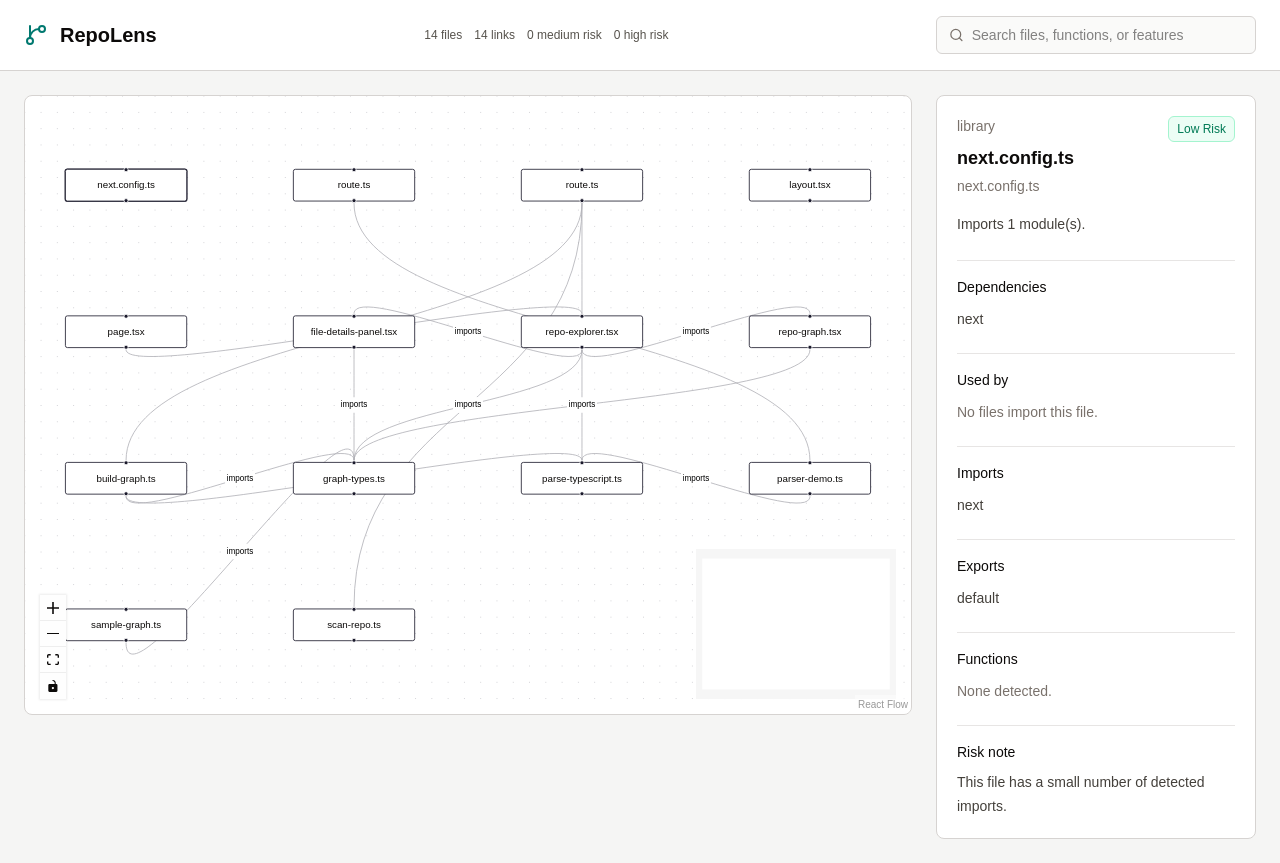
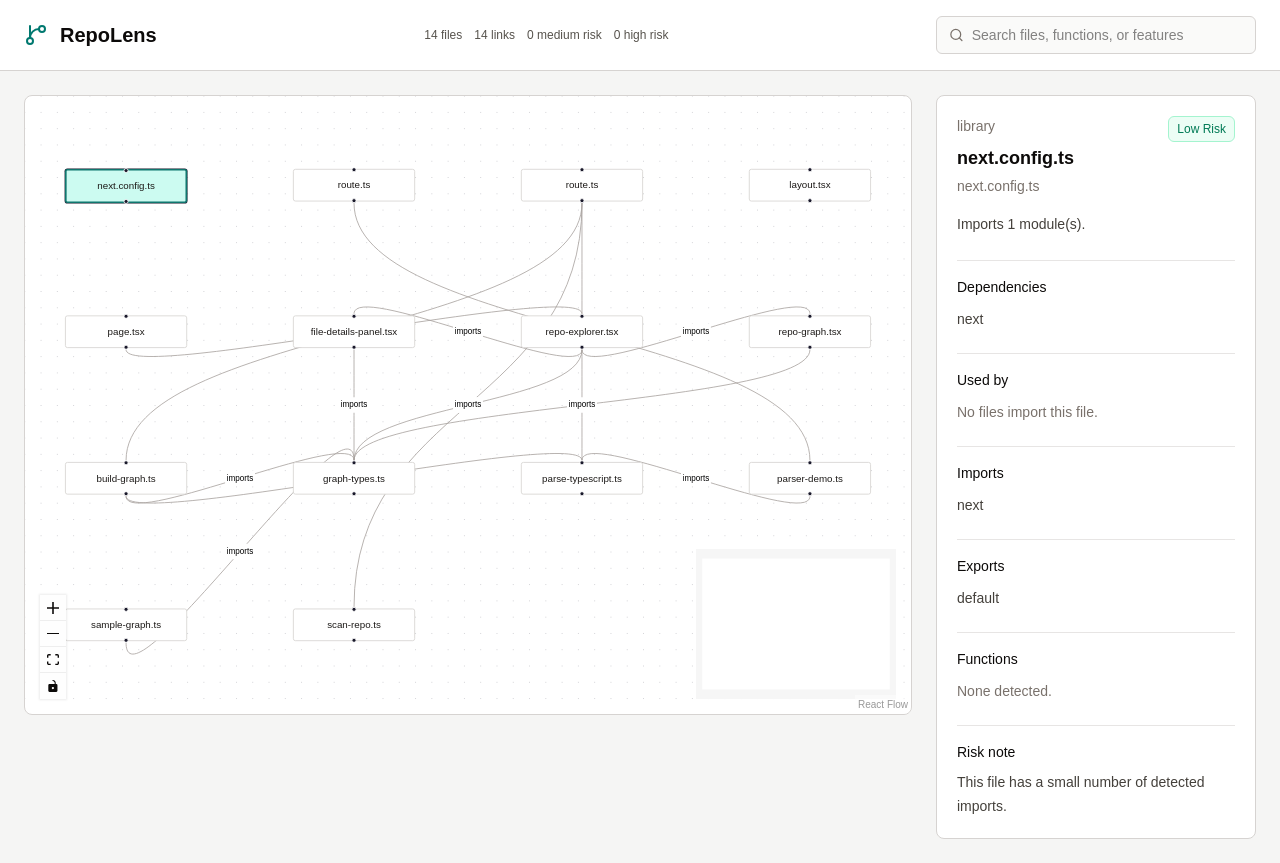
Before and after one commit to oshadhaw63/RepoLens, a Next.js app: page / in a window 1280 px wide. Built offline with nearby package versions, Linux system fonts and the light colour scheme.

Commit message:
feat: highlight selected graph connections

```diff
--- a/src/components/repo-graph.tsx
+++ b/src/components/repo-graph.tsx
@@ -18,15 +18,55 @@ export function RepoGraph({
   selectedNodeId,
   onNodeSelect,
 }: RepoGraphProps) {
-  const visibleNodes = nodes.map((node) => ({
-    ...node,
-    selected: node.id === selectedNodeId,
-  }));
+  const connectedNodeIds = new Set<string>();
+
+  for (const edge of edges) {
+    if (edge.source === selectedNodeId) {
+      connectedNodeIds.add(edge.target);
+    }
+
+    if (edge.target === selectedNodeId) {
+      connectedNodeIds.add(edge.source);
+    }
+  }
+
+  const visibleNodes = nodes.map((node) => {
+    const isSelected = node.id === selectedNodeId;
+    const isConnected = connectedNodeIds.has(node.id);
+
+    return {
+      ...node,
+      selected: isSelected,
+      style: {
+        border: isSelected
+          ? "2px solid #0f766e"
+          : isConnected
+            ? "2px solid #14b8a6"
+            : "1px solid #d6d3d1",
+        background: isSelected ? "#ccfbf1" : "#ffffff",
+        color: "#1c1917",
+      },
+    };
+  });
+
+  const visibleEdges = edges.map((edge) => {
+    const isConnected =
+      edge.source === selectedNodeId || edge.target === selectedNodeId;
+
+    return {
+      ...edge,
+      animated: isConnected,
+      style: {
+        stroke: isConnected ? "#0f766e" : "#a8a29e",
+        strokeWidth: isConnected ? 2 : 1,
+      },
+    };
+  });
 
   return (
     <ReactFlow
       nodes={visibleNodes}
-      edges={edges}
+      edges={visibleEdges}
       fitView
       onNodeClick={(_, node) => onNodeSelect(node as RepoNode)}
     >
```
